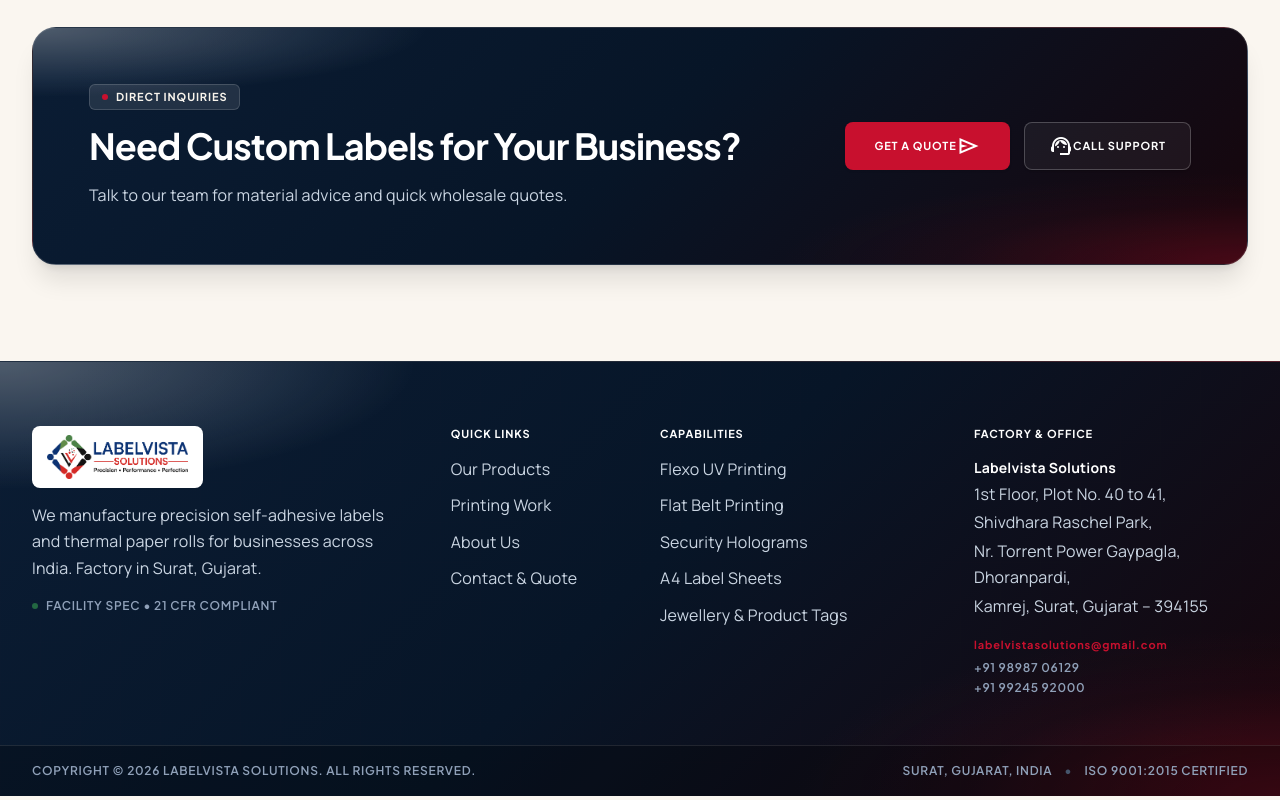
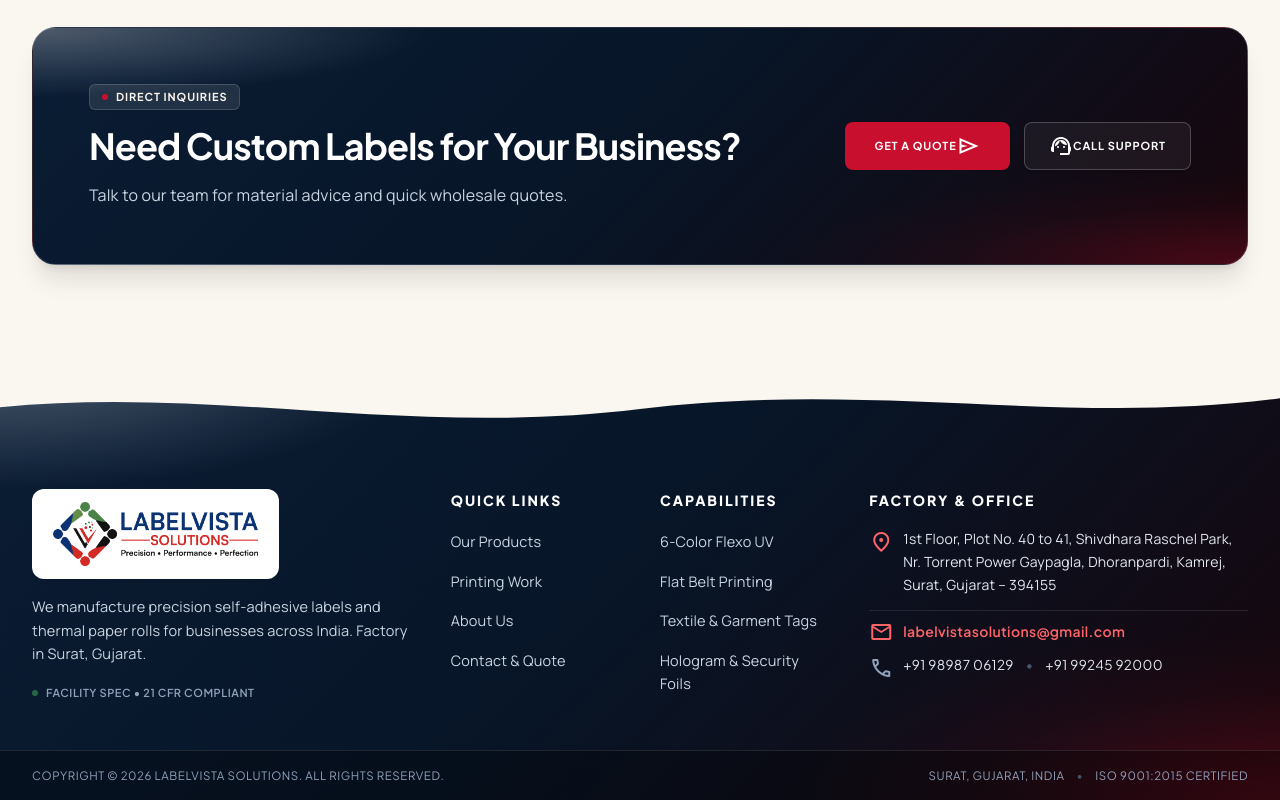
Before and after one commit to labelvistasolutions/labelvista-web-nextjs, a Next.js app: page / in a window 1280 px wide. Shown: the part 6528-7328 px from the top of the page. Built offline with nearby package versions, Linux system fonts and the light colour scheme.

Commit message:
feat: add multi-layered SVG wave divider and update styling in Footer

```diff
--- a/src/app/globals.css
+++ b/src/app/globals.css
@@ -266,6 +266,15 @@
   line-height: 16px;
   letter-spacing: 0.08em;
   font-weight: 700;
+}
+
+/* Pure Font Family Utilities (without font-size/line-height override side effects) */
+.font-heading {
+  font-family: 'Plus Jakarta Sans', sans-serif;
+}
+
+.font-body {
+  font-family: 'Manrope', sans-serif;
 }
 
 /* Material Symbols font icon sizing */
--- a/src/components/layout/Footer.tsx
+++ b/src/components/layout/Footer.tsx
@@ -6,141 +6,193 @@ import { StaggerGroup, StaggerItem } from "@/components/motion/StaggerGroup";
 
 export default function Footer() {
   return (
-    <footer className="w-full bg-gradient-navy-red text-[#FAF6F0] pt-12 sm:pt-14 lg:pt-16 border-t border-white/10 relative overflow-hidden">
+    <footer className="w-full bg-gradient-navy-red text-[#FAF6F0] relative overflow-hidden">
+      {/* Dynamic Multi-Layered SVG Wave Divider at Top Edge */}
+      <div className="w-full overflow-hidden leading-none pointer-events-none relative z-20">
+        <svg
+          viewBox="0 0 1440 90"
+          fill="none"
+          xmlns="http://www.w3.org/2000/svg"
+          className="w-full h-8 sm:h-12 md:h-16 lg:h-20 block"
+          preserveAspectRatio="none"
+          aria-hidden="true"
+        >
+          {/* Subtle translucent wave depth layers */}
+          <path
+            d="M0,0 L1440,0 L1440,24 C1260,54 1080,12 840,40 C600,68 340,16 0,38 Z"
+            className="fill-[#FAF6F0]/25"
+          />
+          <path
+            d="M0,0 L1440,0 L1440,32 C1220,62 1020,16 760,46 C500,76 280,22 0,44 Z"
+            className="fill-[#FAF6F0]/45"
+          />
+          {/* Primary Seamless Wave matching page background */}
+          <path
+            d="M0,0 L1440,0 L1440,42 C1200,74 980,22 720,54 C460,86 240,28 0,52 Z"
+            className="fill-[#FAF6F0]"
+          />
+        </svg>
+      </div>
+
       {/* Subtle Engineering Grid Background */}
       <div className="absolute inset-0 bg-grid-dark opacity-10 pointer-events-none"></div>
 
-      <div className="site-container relative z-10">
+      <div className="site-container relative z-10 pt-8 sm:pt-10 lg:pt-12">
         <StaggerGroup
           staggerInterval={0.07}
           baseDelay={0.05}
           className="grid grid-cols-1 md:grid-cols-2 lg:grid-cols-12 gap-8 lg:gap-10 pb-10 sm:pb-12"
         >
           {/* Column 1: Company & Logo */}
-          <StaggerItem index={0} className="lg:col-span-4 flex flex-col items-start gap-3.5">
+          <StaggerItem index={0} className="lg:col-span-4 flex flex-col items-start gap-4">
             <Link href="/" className="inline-block">
-              <div className="bg-white px-3.5 py-2 rounded-lg inline-flex items-center shadow-xs hover:opacity-95 transition-opacity border border-white/10">
+              <div className="bg-white px-4 sm:px-5 py-3 rounded-xl inline-flex items-center shadow-xs hover:opacity-95 transition-opacity border border-white/10">
                 <Image
                   src="/brand/labelvista-logo-horizontal.png"
                   alt="Labelvista Solutions Logo"
-                  width={220}
-                  height={55}
-                  className="h-10 sm:h-11 w-auto object-contain"
+                  width={320}
+                  height={80}
+                  className="h-12 sm:h-14 lg:h-16 w-auto object-contain"
                 />
               </div>
             </Link>
 
-            <p className="font-body-md text-[14px] sm:text-[14.5px] text-slate-300 max-w-sm leading-relaxed">
+            <p className="font-body text-[14px] sm:text-[14.5px] text-slate-300 max-w-sm leading-relaxed">
               We manufacture precision self-adhesive labels and thermal paper rolls for businesses across India. Factory in Surat, Gujarat.
             </p>
 
-            <div className="inline-flex items-center gap-2 text-slate-400 font-label-mono text-[11px] tracking-wider uppercase font-medium pt-0.5">
+            <div className="inline-flex items-center gap-2 text-slate-400 font-heading text-[11px] tracking-wider uppercase font-semibold pt-0.5">
               <span className="w-1.5 h-1.5 rounded-full bg-brand-green shrink-0"></span>
               <span>Facility Spec • 21 CFR Compliant</span>
             </div>
           </StaggerItem>
 
           {/* Column 2: Quick Links */}
-          <StaggerItem index={1} className="lg:col-span-2 flex flex-col items-start gap-3">
-            <h3 className="font-label-tag text-[11px] uppercase tracking-[0.18em] text-white font-bold mb-0.5">
+          <StaggerItem index={1} className="lg:col-span-2 flex flex-col items-start gap-3.5">
+            <h3 className="font-heading text-[13px] sm:text-[14px] uppercase tracking-[0.14em] text-white font-extrabold mb-0.5">
               Quick Links
             </h3>
-            <div className="flex flex-col gap-2.5">
+            <div className="flex flex-col gap-3">
               <Link
                 href="/products"
-                className="font-body-md text-[14px] text-slate-300 hover:text-white hover:translate-x-1.5 transition-all duration-200 inline-block w-fit"
+                className="relative group font-body text-[14px] sm:text-[14.5px] text-slate-300 hover:text-white transition-colors duration-200 inline-block w-fit leading-relaxed py-0.5"
               >
-                Our Products
+                <span>Our Products</span>
+                <span className="absolute bottom-0 left-0 right-0 h-[1.5px] bg-brand-red rounded-full transition-transform duration-300 ease-out origin-left scale-x-0 group-hover:scale-x-100" />
               </Link>
               <Link
                 href="/printing-work"
-                className="font-body-md text-[14px] text-slate-300 hover:text-white hover:translate-x-1.5 transition-all duration-200 inline-block w-fit"
+                className="relative group font-body text-[14px] sm:text-[14.5px] text-slate-300 hover:text-white transition-colors duration-200 inline-block w-fit leading-relaxed py-0.5"
               >
-                Printing Work
+                <span>Printing Work</span>
+                <span className="absolute bottom-0 left-0 right-0 h-[1.5px] bg-brand-red rounded-full transition-transform duration-300 ease-out origin-left scale-x-0 group-hover:scale-x-100" />
               </Link>
               <Link
                 href="/about"
-                className="font-body-md text-[14px] text-slate-300 hover:text-white hover:translate-x-1.5 transition-all duration-200 inline-block w-fit"
+                className="relative group font-body text-[14px] sm:text-[14.5px] text-slate-300 hover:text-white transition-colors duration-200 inline-block w-fit leading-relaxed py-0.5"
               >
-                About Us
+                <span>About Us</span>
+                <span className="absolute bottom-0 left-0 right-0 h-[1.5px] bg-brand-red rounded-full transition-transform duration-300 ease-out origin-left scale-x-0 group-hover:scale-x-100" />
               </Link>
               <Link
                 href="/contact"
-                className="font-body-md text-[14px] text-slate-300 hover:text-white hover:translate-x-1.5 transition-all duration-200 inline-block w-fit"
+                className="relative group font-body text-[14px] sm:text-[14.5px] text-slate-300 hover:text-white transition-colors duration-200 inline-block w-fit leading-relaxed py-0.5"
               >
-                Contact &amp; Quote
+                <span>Contact &amp; Quote</span>
+                <span className="absolute bottom-0 left-0 right-0 h-[1.5px] bg-brand-red rounded-full transition-transform duration-300 ease-out origin-left scale-x-0 group-hover:scale-x-100" />
               </Link>
             </div>
           </StaggerItem>
 
-          {/* Column 3: Capabilities */}
-          <StaggerItem index={2} className="lg:col-span-3 flex flex-col items-start gap-3">
-            <h3 className="font-label-tag text-[11px] uppercase tracking-[0.18em] text-white font-bold mb-0.5">
+          {/* Column 3: Capabilities (Matching Printing Work Page) */}
+          <StaggerItem index={2} className="lg:col-span-2 flex flex-col items-start gap-3.5">
+            <h3 className="font-heading text-[13px] sm:text-[14px] uppercase tracking-[0.14em] text-white font-extrabold mb-0.5">
               Capabilities
             </h3>
-            <div className="flex flex-col gap-2.5">
+            <div className="flex flex-col gap-3">
               <Link
-                href="/printing-work"
-                className="font-body-md text-[14px] text-slate-300 hover:text-white hover:translate-x-1.5 transition-all duration-200 inline-block w-fit"
+                href="/printing-work#flexo-uv"
+                className="relative group font-body text-[14px] sm:text-[14.5px] text-slate-300 hover:text-white transition-colors duration-200 inline-block w-fit leading-relaxed py-0.5"
               >
-                Flexo UV Printing
+                <span>6-Color Flexo UV</span>
+                <span className="absolute bottom-0 left-0 right-0 h-[1.5px] bg-brand-red rounded-full transition-transform duration-300 ease-out origin-left scale-x-0 group-hover:scale-x-100" />
               </Link>
               <Link
-                href="/printing-work"
-                className="font-body-md text-[14px] text-slate-300 hover:text-white hover:translate-x-1.5 transition-all duration-200 inline-block w-fit"
+                href="/printing-work#flat-belt"
+                className="relative group font-body text-[14px] sm:text-[14.5px] text-slate-300 hover:text-white transition-colors duration-200 inline-block w-fit leading-relaxed py-0.5"
               >
-                Flat Belt Printing
+                <span>Flat Belt Printing</span>
+                <span className="absolute bottom-0 left-0 right-0 h-[1.5px] bg-brand-red rounded-full transition-transform duration-300 ease-out origin-left scale-x-0 group-hover:scale-x-100" />
               </Link>
               <Link
-                href="/products/hologram-security-labels"
-                className="font-body-md text-[14px] text-slate-300 hover:text-white hover:translate-x-1.5 transition-all duration-200 inline-block w-fit"
+                href="/printing-work#textile-printing"
+                className="relative group font-body text-[14px] sm:text-[14.5px] text-slate-300 hover:text-white transition-colors duration-200 inline-block w-fit leading-relaxed py-0.5"
               >
-                Security Holograms
+                <span>Textile &amp; Garment Tags</span>
+                <span className="absolute bottom-0 left-0 right-0 h-[1.5px] bg-brand-red rounded-full transition-transform duration-300 ease-out origin-left scale-x-0 group-hover:scale-x-100" />
               </Link>
               <Link
-                href="/products/a4-sheet-labels"
-                className="font-body-md text-[14px] text-slate-300 hover:text-white hover:translate-x-1.5 transition-all duration-200 inline-block w-fit"
+                href="/printing-work#security-hologram"
+                className="relative group font-body text-[14px] sm:text-[14.5px] text-slate-300 hover:text-white transition-colors duration-200 inline-block w-fit leading-relaxed py-0.5"
               >
-                A4 Label Sheets
-              </Link>
-              <Link
-                href="/products/jewellery-tag-labels"
-                className="font-body-md text-[14px] text-slate-300 hover:text-white hover:translate-x-1.5 transition-all duration-200 inline-block w-fit"
-              >
-                Jewellery &amp; Product Tags
+                <span>Hologram &amp; Security Foils</span>
+                <span className="absolute bottom-0 left-0 right-0 h-[1.5px] bg-brand-red rounded-full transition-transform duration-300 ease-out origin-left scale-x-0 group-hover:scale-x-100" />
               </Link>
             </div>
           </StaggerItem>
 
-          {/* Column 4: Factory & Office */}
-          <StaggerItem index={3} className="lg:col-span-3 flex flex-col items-start gap-3">
-            <h3 className="font-label-tag text-[11px] uppercase tracking-[0.18em] text-white font-bold mb-0.5">
+          {/* Column 4: Factory & Office (Generous 4-Column Horizontal Space) */}
+          <StaggerItem index={3} className="lg:col-span-4 flex flex-col items-start gap-3.5">
+            <h3 className="font-heading text-[13px] sm:text-[14px] uppercase tracking-[0.14em] text-white font-extrabold mb-0.5">
               Factory &amp; Office
             </h3>
 
-            <div className="flex flex-col gap-0.5 text-slate-300 font-body-md text-[13px] sm:text-[13.5px] leading-relaxed">
-              <span className="text-white font-bold text-[14px]">Labelvista Solutions</span>
-              <span>1st Floor, Plot No. 40 to 41,</span>
-              <span>Shivdhara Raschel Park,</span>
-              <span>Nr. Torrent Power Gaypagla, Dhoranpardi,</span>
-              <span>Kamrej, Surat, Gujarat – 394155</span>
+            {/* Address with icon - continuous horizontal layout */}
+            <div className="flex items-start gap-2.5 text-slate-300 font-body text-[13.5px] sm:text-[14px] leading-relaxed max-w-md">
+              <span className="material-symbols-outlined text-[20px] text-red-400 shrink-0 mt-0.5" aria-hidden="true">
+                location_on
+              </span>
+              <p className="leading-relaxed text-slate-200">
+                1st Floor, Plot No. 40 to 41, Shivdhara Raschel Park, <br />Nr. Torrent Power Gaypagla, Dhoranpardi, Kamrej, <br />Surat, Gujarat – 394155
+              </p>
             </div>
 
-            <div className="flex flex-col gap-1.5 pt-1.5">
+            {/* Email & Phone with icons */}
+            <div className="flex flex-col gap-2.5 pt-2 border-t border-white/10 w-full max-w-md">
+              <div className="flex items-center gap-2.5">
+                <span className="material-symbols-outlined text-[18px] text-red-400 shrink-0" aria-hidden="true">
+                  mail
+                </span>
                 <a
                   href="mailto:labelvistasolutions@gmail.com"
-                className="inline-flex items-center font-label-tag text-[12px] text-brand-red hover:text-brand-red-hover hover:translate-x-1 font-bold tracking-wide transition-all duration-200 break-all w-fit"
+                  className="relative group font-heading text-[13.5px] sm:text-[14px] text-red-400 hover:text-red-300 font-semibold tracking-wide transition-colors duration-200 break-all leading-normal inline-block w-fit py-0.5"
                 >
-                labelvistasolutions@gmail.com
+                  <span>labelvistasolutions@gmail.com</span>
+                  <span className="absolute bottom-0 left-0 right-0 h-[1.5px] bg-red-400 rounded-full transition-transform duration-300 ease-out origin-left scale-x-0 group-hover:scale-x-100" />
                 </a>
+              </div>
 
-              <div className="flex flex-col gap-0.5 text-slate-400 font-label-mono text-[11.5px] tracking-wide">
-                <a href="tel:+919898706129" className="hover:text-slate-200 transition-colors">
-                  +91 98987 06129
+              <div className="flex items-start gap-2.5">
+                <span className="material-symbols-outlined text-[18px] text-slate-400 shrink-0 mt-0.5" aria-hidden="true">
+                  call
+                </span>
+                <div className="flex flex-col sm:flex-row sm:items-center gap-1 sm:gap-3 text-slate-200 font-heading text-[13px] sm:text-[13.5px] tracking-wide">
+                  <a
+                    href="tel:+919898706129"
+                    className="relative group hover:text-white transition-colors leading-tight inline-block py-0.5"
+                  >
+                    <span>+91 98987 06129</span>
+                    <span className="absolute bottom-0 left-0 right-0 h-[1.5px] bg-brand-red rounded-full transition-transform duration-300 ease-out origin-left scale-x-0 group-hover:scale-x-100" />
                   </a>
-                <a href="tel:+919924592000" className="hover:text-slate-200 transition-colors">
-                  +91 99245 92000
+                  <span className="text-slate-600 hidden sm:inline">•</span>
+                  <a
+                    href="tel:+919924592000"
+                    className="relative group hover:text-white transition-colors leading-tight inline-block py-0.5"
+                  >
+                    <span>+91 99245 92000</span>
+                    <span className="absolute bottom-0 left-0 right-0 h-[1.5px] bg-brand-red rounded-full transition-transform duration-300 ease-out origin-left scale-x-0 group-hover:scale-x-100" />
                   </a>
+                </div>
               </div>
             </div>
           </StaggerItem>
@@ -148,14 +200,14 @@ export default function Footer() {
       </div>
 
       {/* Bottom Bar */}
-      <div className="border-t border-white/10 relative z-10 bg-black/25">
-        <div className="site-container py-4 flex flex-col sm:flex-row items-center justify-between gap-3 text-slate-400 font-label-mono text-[11px] tracking-wider uppercase">
-          <div>
+      <div className="border-t border-white/10 relative z-10 bg-black/30">
+        <div className="site-container py-4 flex flex-col sm:flex-row items-center justify-between gap-3 text-slate-400 font-heading text-[11px] sm:text-[11.5px] tracking-wider uppercase leading-normal">
+          <div className="text-center sm:text-left">
             Copyright © {new Date().getFullYear()} Labelvista Solutions. All rights reserved.
           </div>
           <div className="flex flex-wrap items-center justify-center sm:justify-end gap-2 sm:gap-3 text-slate-400 text-center sm:text-right">
             <span>Surat, Gujarat, India</span>
-            <span className="text-slate-600 hidden sm:inline">•</span>
+            <span className="text-slate-600 hidden sm:inline" aria-hidden="true">•</span>
             <span>ISO 9001:2015 Certified</span>
           </div>
         </div>
```
Lines whose indentation alone changed are shown as unchanged.
